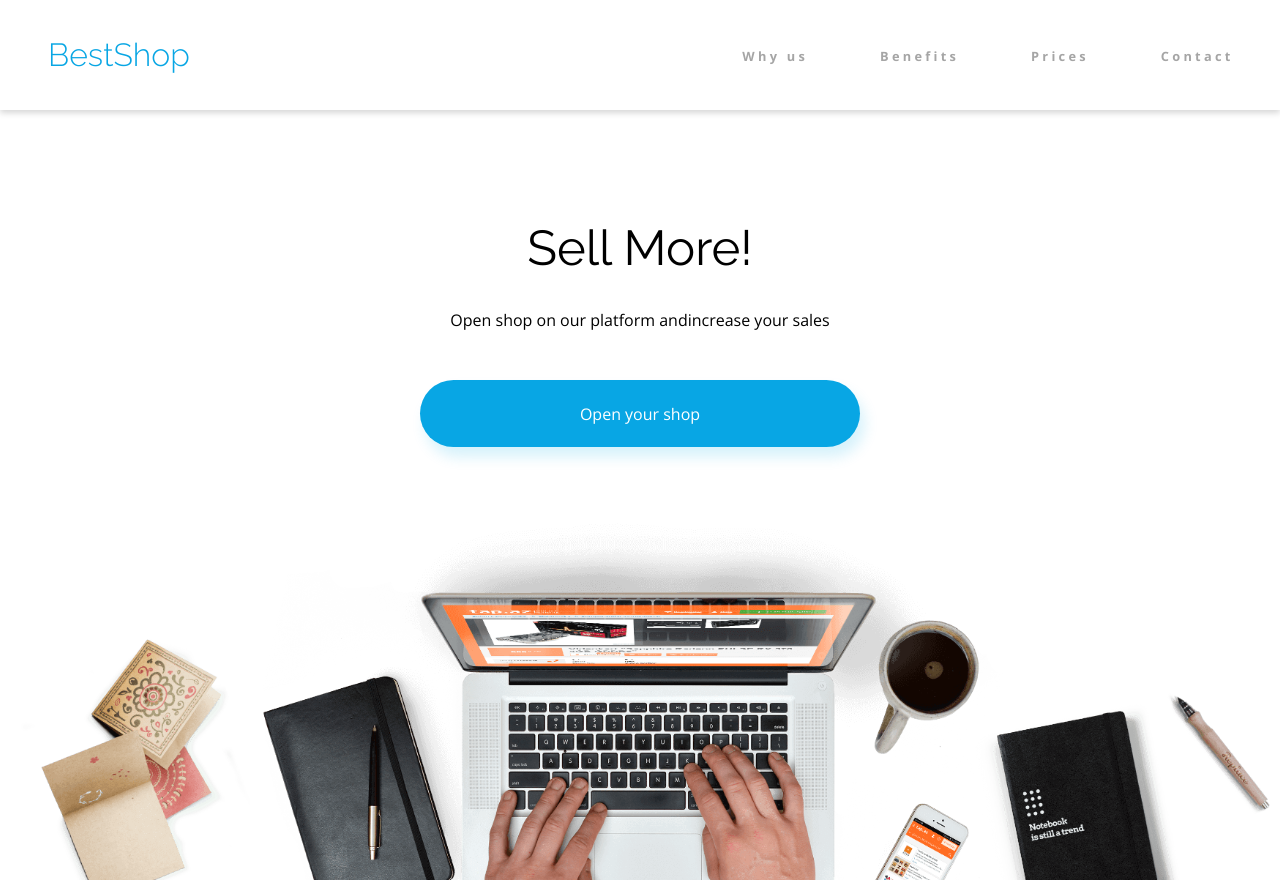
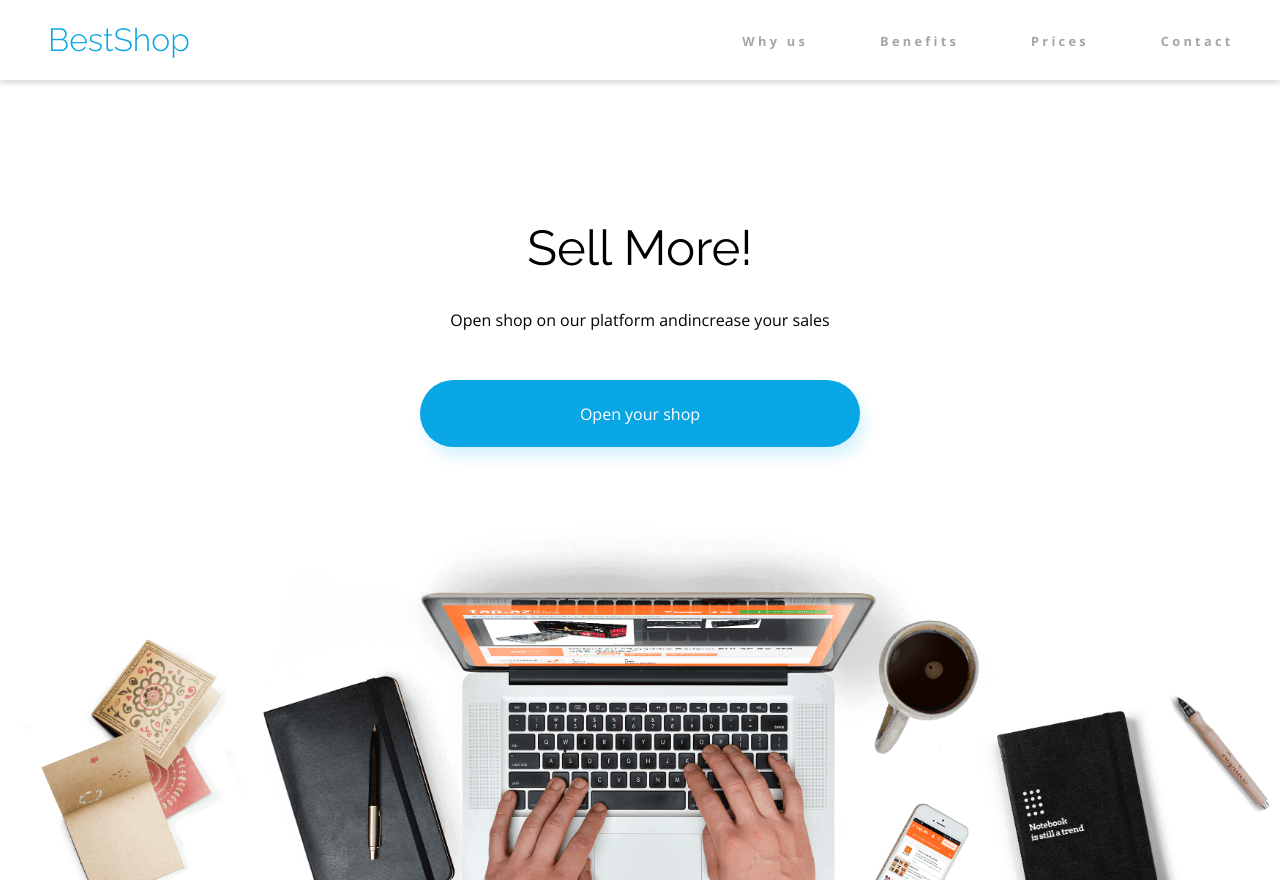
Before and after one commit to kacpermak1/BestShop-landingPage, a website: page index.html in a window 1280 px wide. Shown: the top 880 px of the page. Drawn offline with nearby package versions, Linux system fonts and the light colour scheme; files that its build step writes are made by us from their sources.

Commit message:
nav padding removed

```diff
--- a/scss/structure/header.scss
+++ b/scss/structure/header.scss
@@ -3,7 +3,6 @@ header {
   right: 0;
   left: 0;
   height: auto;
-  padding: 15px 0px;
   background-color: $color-background;
   position: fixed;
   z-index: 10000;
```
